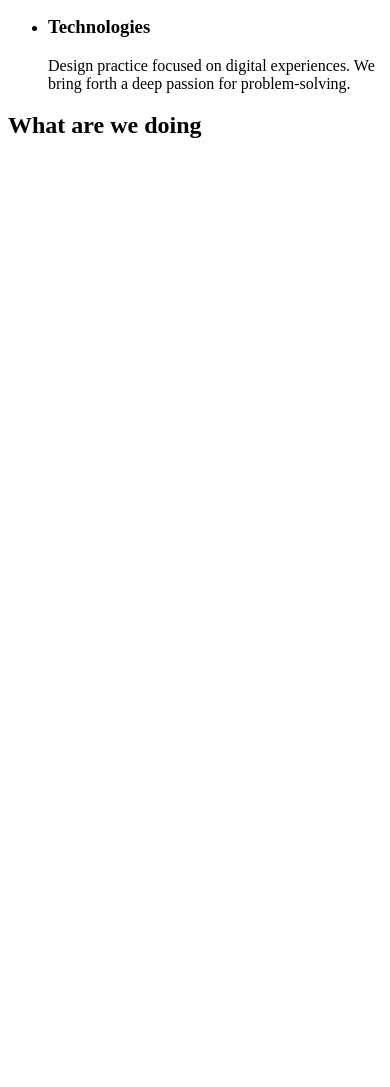
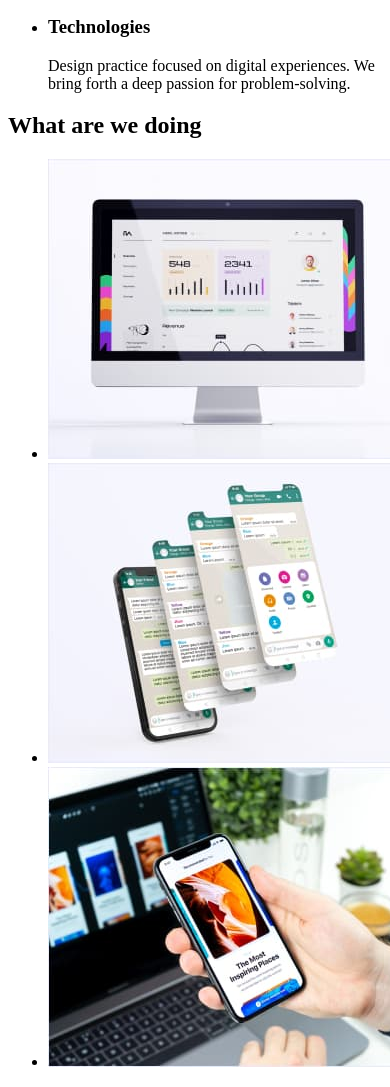
Before and after one commit to IonescuIBogdan/goit-markup-hw-01, a plain HTML site: page index.html in a window 390 px wide. Shown: the part 582-1669 px from the top of the page. Before the commit the page ends 844 px from the top, so only its background shows below. Drawn offline with Linux system fonts and the light colour scheme; files whose address does not match are found by name.

Commit message:
add section 2
adaugare sectiunea a doua

```diff
--- a/index.html
+++ b/index.html
@@ -41,7 +41,7 @@
          <h1>Effective Solutions
             for Your Business</h1>
          <a href="mailto:info@devstudio.com">
-            <button>Order Service</button></a>
+            <button><type="button"></type>Order Service</button></a>
       </section>
 
       <section>
@@ -71,6 +71,11 @@
       <section>
 
          <h2>What are we doing</h2>
+         <ul>
+            <li><img src="./images/img 1.jpg" alt="a_desktop_aplication" width="360" height="300"></li>
+            <li><img src="./images/img 2.jpg" alt="a_mobile_aplication" width="360" height="300"></li>
+            <li><img src="./images/img 3.jpg" alt="the_same_aplication_on_mobile_and_desktop" width="360" height="300"></li>
+         </ul>
       </section>
 
    </main>
```
Also changed, not shown: images/img 1.jpg (added), images/img 2.jpg (added), images/img 3.jpg (added).
